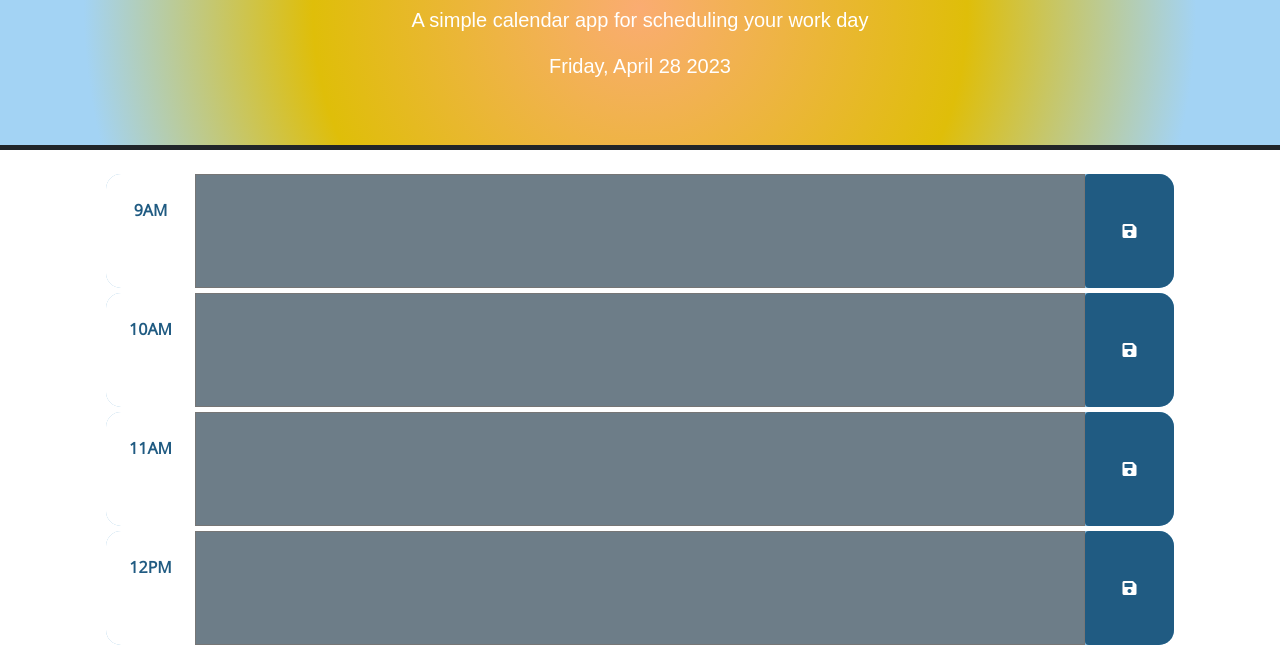
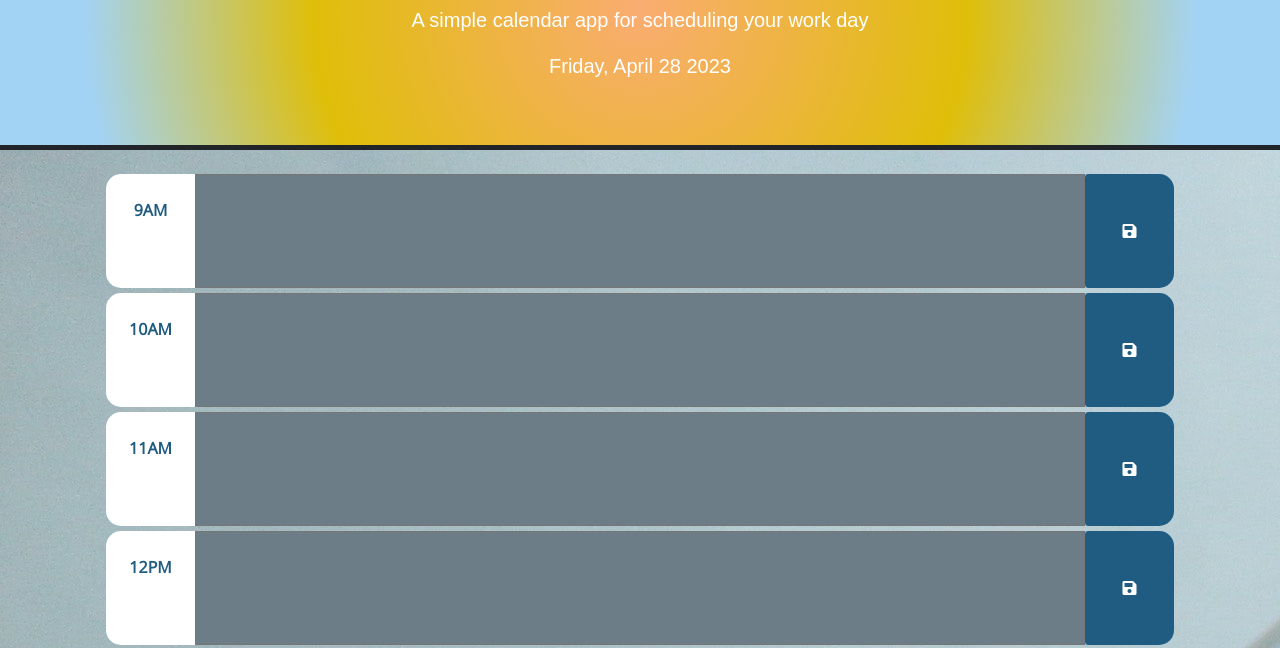
Before and after one commit to cherah-petra/CP-Workday-Scheduler, a plain HTML site: page index.html in a window 1280 px wide. Shown: the part 128-776 px from the top of the page. Drawn offline with nearby package versions, Linux system fonts and the light colour scheme.

Commit message:
Update style.css

```diff
--- a/assets/style/style.css
+++ b/assets/style/style.css
@@ -1,7 +1,7 @@
 body {
   font-family: 'Open Sans', sans-serif;
   font-size: 16px;
-  background-image: url(./img/pexels-bich-tran-911059.jpg);
+  background-image: url(../img/pexels-bich-tran-911059.jpg);
 }
 
 textarea {
```
